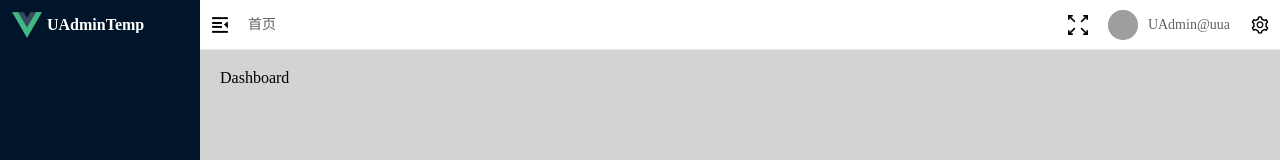
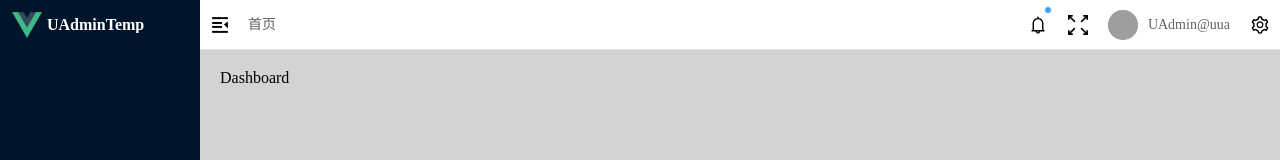
Before and after one commit to ian373/u-admin-template, a Vue app: page /dashboard in a window 1280 px wide. Both pictures are taken after a click on the button "登录". Shown: the top 160 px of the page. Built offline with nearby package versions, Linux system fonts and the light colour scheme; grey boxes are pictures that could not be loaded.

Commit message:
feat(Notice): 通知组件完成

```diff
--- a/components.d.ts
+++ b/components.d.ts
@@ -6,6 +6,7 @@ declare module '@vue/runtime-core' {
   export interface GlobalComponents {
     ElAside: typeof import('element-plus/es')['ElAside']
     ElAvatar: typeof import('element-plus/es')['ElAvatar']
+    ElBadge: typeof import('element-plus/es')['ElBadge']
     ElBreadcrumb: typeof import('element-plus/es')['ElBreadcrumb']
     ElBreadcrumbItem: typeof import('element-plus/es')['ElBreadcrumbItem']
     ElButton: typeof import('element-plus/es')['ElButton']
@@ -20,9 +21,12 @@ declare module '@vue/runtime-core' {
     ElMain: typeof import('element-plus/es')['ElMain']
     ElMenu: typeof import('element-plus/es')['ElMenu']
     ElMenuItem: typeof import('element-plus/es')['ElMenuItem']
+    ElPopover: typeof import('element-plus/es')['ElPopover']
     ElScrollbar: typeof import('element-plus/es')['ElScrollbar']
     ElSubMenu: typeof import('element-plus/es')['ElSubMenu']
     ElSwitch: typeof import('element-plus/es')['ElSwitch']
+    ElTabPane: typeof import('element-plus/es')['ElTabPane']
+    ElTabs: typeof import('element-plus/es')['ElTabs']
     InputNumber: typeof import('./src/components/appDrawer/InputNumber.vue')['default']
     MySwitch: typeof import('./src/components/appDrawer/MySwitch.vue')['default']
     RouterLink: typeof import('vue-router')['RouterLink']
--- a/src/layout/header/row1/index.vue
+++ b/src/layout/header/row1/index.vue
@@ -5,6 +5,7 @@
       <BreadcrumbVue />
     </div>
     <div class="right">
+      <NoticeVue />
       <FullScreenVue />
       <UserVue />
       <SettingsVue />
@@ -17,6 +18,7 @@ import CollapserVue from "./left/Collapser.vue";
 import BreadcrumbVue from "./left/Breadcrumb.vue";
 import UserVue from "./right/User.vue";
 import FullScreenVue from "./right/FullScreen.vue";
+import NoticeVue from "./right/Notice.vue";
 
 import SettingsVue from "./right/Settings.vue";
 </script>
--- /dev/null
+++ b/src/layout/header/row1/right/Notice.vue
@@ -0,0 +1,82 @@
+<template>
+  <el-popover :width="240" trigger="click">
+    <template #reference>
+      <el-badge
+        :value="1"
+        :max="9"
+        class="box"
+        type="primary"
+        :hidden="hiddenBadge"
+        :is-dot="true"
+      >
+        <svg class="iconfont" aria-hidden="true">
+          <use xlink:href="#icon-bell"></use>
+        </svg>
+      </el-badge>
+    </template>
+    <el-tabs v-model="activeName">
+      <el-tab-pane label="消息(3)" name="message">
+        <div class="content-box">
+          <div class="item" v-for="x of 3">
+            <!-- 如果要显示消息较复杂，可自行设计 div.item -->
+            <div class="text">消息{{ x }}</div>
+            <span>已读</span>
+          </div>
+        </div>
+      </el-tab-pane>
+      <el-tab-pane label="通知(0)" name="notice">通知</el-tab-pane>
+      <el-tab-pane label="任务(0)" name="task">任务</el-tab-pane>
+    </el-tabs>
+  </el-popover>
+</template>
+
+<script setup lang="ts">
+import { ref, Ref } from "vue";
+
+const activeName = ref("message") as Ref<"message" | "notice" | "task">;
+
+// 控制是否显示通知图标右上角的小圆点
+const hiddenBadge = ref(false);
+</script>
+
+<style scoped lang="scss">
+@use "../../mixin.scss";
+
+@include mixin.box-style;
+
+.box {
+  :deep(.el-badge__content) {
+    right: 14px;
+    top: 10px;
+  }
+}
+.el-tabs {
+  :deep(.el-tabs__nav) {
+    display: flex;
+    justify-content: space-between;
+    width: 100%;
+    .el-tabs__item {
+      padding: 0;
+    }
+    .el-tabs__active-bar {
+      width: 48px !important;
+    }
+  }
+  // TODO: 需要优化，比如滚动条，定高等等
+  .content-box {
+    $border-color: #f0f0f0;
+    border: 1px solid $border-color;
+    padding: 0 10px;
+    .item {
+      display: flex;
+      justify-content: space-between;
+      align-items: center;
+      height: 40px;
+      border-bottom: 1px solid $border-color;
+      &:last-child {
+        border-bottom: none;
+      }
+    }
+  }
+}
+</style>
```
